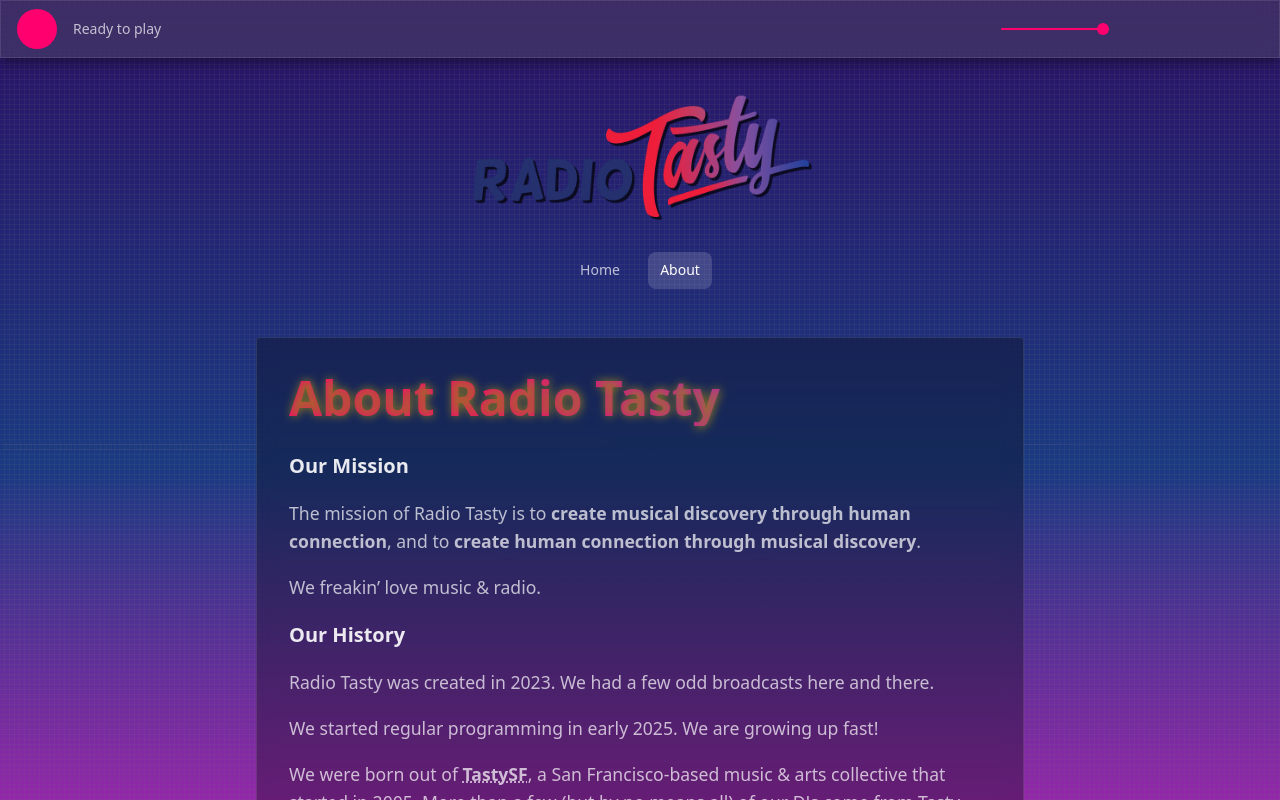
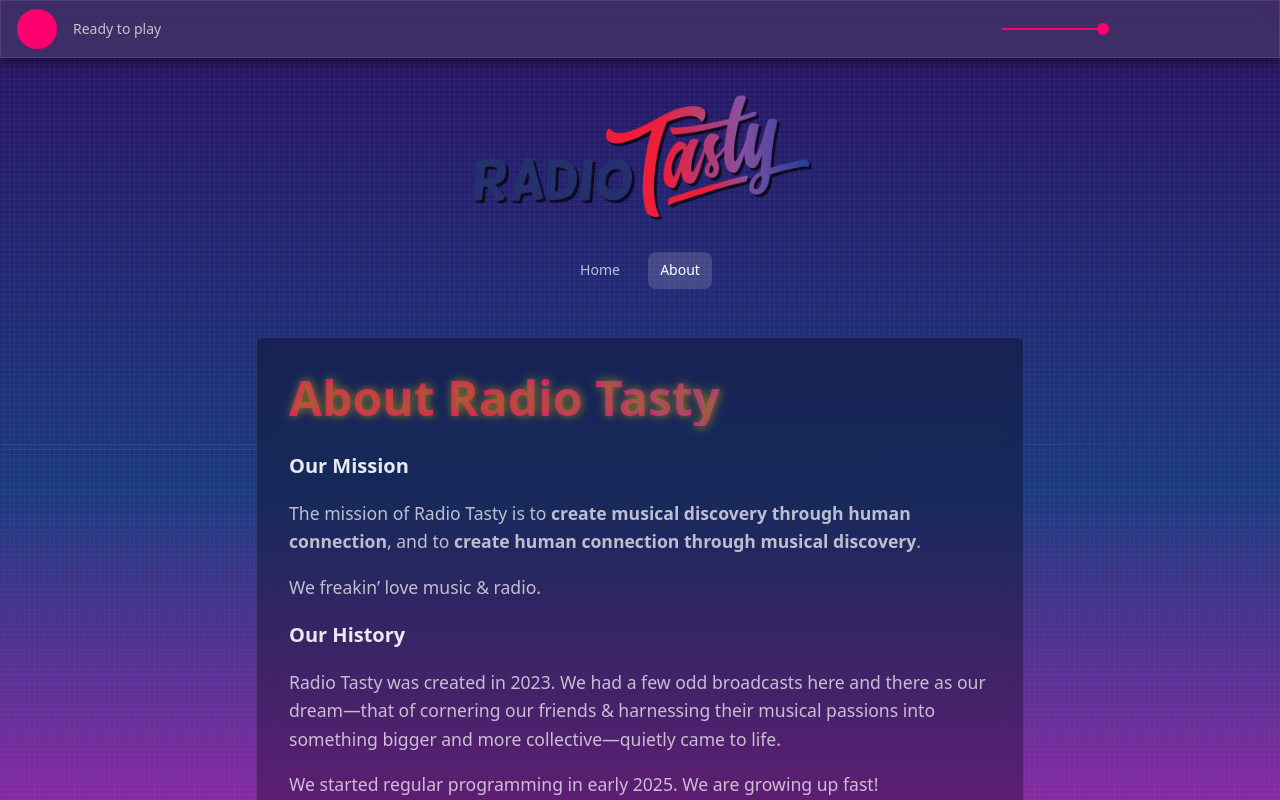
Before and after one commit to mik3y/radiotasty.com, a React (Vite) app: page /about in a window 1280 px wide. Shown: the top 800 px of the page. Built offline with nearby package versions, Linux system fonts and the light colour scheme; no server answers; some icons are missing.

Commit message:
misc: update about page

```diff
--- a/src/views/About.tsx
+++ b/src/views/About.tsx
@@ -77,7 +77,9 @@ const AboutView = () => {
               <FAQEntry title="Our History">
                 <p>
                   Radio Tasty was created in 2023. We had a few odd broadcasts
-                  here and there.
+                  here and there as our dream&mdash;that of cornering our
+                  friends &amp; harnessing their musical passions into something
+                  bigger and more collective&mdash;quietly came to life.
                 </p>
                 <p>
                   We started regular programming in early 2025. We are growing
```
